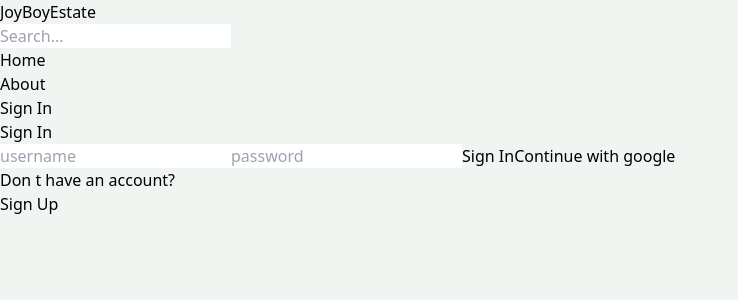
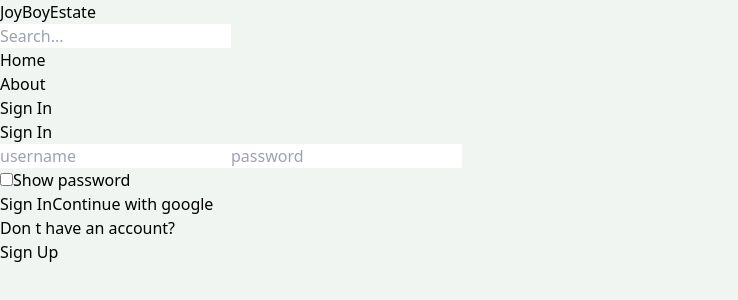
Before and after one commit to MohammedHarish2004/joyboy-estate, a React (Vite) app in the folder client/: page /sign-in in a window 1280 px wide. Shown: the top 300 px of the page, without its empty margins (0-738 px from the left). Built offline with nearby package versions, Linux system fonts and the light colour scheme; no server answers.

Commit message:
Show password functionality

```diff
--- a/client/src/pages/Profile.jsx
+++ b/client/src/pages/Profile.jsx
@@ -132,6 +132,20 @@ export default function Profile() {
       dispatch(signOutUserFailure(error.message))
     }
   }
+
+
+
+const handleShow = ()=>{
+  const pass = document.getElementById('password')
+  if(pass.type == 'password'){
+    pass.type = 'text'
+  }
+  else{
+    pass.type = 'password'
+  }
+}
+
+
   return (
     <div className='p-3 max-w-lg mx-auto'>
       <h1 className='text-4xl text-center font-semibold my-7'>Profile</h1>
@@ -154,6 +168,10 @@ export default function Profile() {
         <input id='username' type="text" className='border rounded-lg p-3' placeholder='username' defaultValue={currentUser.username} onChange={handleChange}/>
         <input id='email' type="email" className='border rounded-lg p-3' placeholder='email' defaultValue={currentUser.email} onChange={handleChange}/>
         <input id='password' type="password" className='border rounded-lg p-3' placeholder='password' onChange={handleChange}/>
+        <div className='flex gap-2'>
+        <input type="checkbox" id='showPassword' onClick={handleShow} style={{accentColor:'rgb(51,65,85)'}}/>
+        <label htmlFor="showPassword" className='text-sm text-slate-700 font-medium'>Show password</label>
+        </div>
         <button disabled={loading} className='bg-slate-700 rounded-lg p-3 text-white uppercase font-semibold hover:opacity-90 disabled:opacity-80'>{loading ? 'Loading...' : 'Update'}</button>
       </form>
       {error && <p className='text-red-700 font-medium mt-3'>{error}</p>}
--- a/client/src/pages/SignIn.jsx
+++ b/client/src/pages/SignIn.jsx
@@ -51,6 +51,16 @@ export default function SignIn() {
     }
   }
 
+  const handleShow = ()=>{
+    const pass = document.getElementById('password')
+    if(pass.type == 'password'){
+      pass.type = 'text'
+    }
+    else{
+      pass.type = 'password'
+    }
+  }
+
 
   return (
     <div className='p-3 max-w-lg mx-auto'>
@@ -58,6 +68,10 @@ export default function SignIn() {
       <form className='flex flex-col gap-4' onSubmit={handleSubmit}>
         <input type="text" id='username' placeholder='username' className='border p-3 rounded-lg focus:outline-none' onChange={handleChange}/>
         <input type="password" id='password' placeholder='password' className='border p-3 rounded-lg focus:outline-none' onChange={handleChange}/>
+        <div className='flex gap-2'>
+        <input type="checkbox" id='showPassword' onClick={handleShow} style={{accentColor:'rgb(51,65,85)'}}/>
+          <label htmlFor="showPassword" className='text-sm text-slate-700 font-medium'>Show password</label>
+        </div>
         <button disabled={loading} className='bg-slate-700 text-white p-3 rounded-lg uppercase hover:opacity-95 disabled:opacity-90'>{loading ? 'Loading...' : 'Sign In'}</button>
         <OAuth />
       </form>
--- a/client/src/pages/SignUp.jsx
+++ b/client/src/pages/SignUp.jsx
@@ -51,6 +51,15 @@
       }
     }
 
+    const handleShow = ()=>{
+      const pass = document.getElementById('password')
+      if(pass.type == 'password'){
+        pass.type = 'text'
+      }
+      else{
+        pass.type = 'password'
+      }
+    }
 
     return (
       <div className='p-3 max-w-lg mx-auto'>
@@ -59,6 +68,10 @@
           <input type="text" id='username' placeholder='username' className='border p-3 rounded-lg focus:outline-none' onChange={handleChange}/>
           <input type="email" id='email' placeholder='email' className='border p-3 rounded-lg focus:outline-none' onChange={handleChange}/>
           <input type="password" id='password' placeholder='password' className='border p-3 rounded-lg focus:outline-none' onChange={handleChange}/>
+          <div className='flex gap-2'>
+            <input type="checkbox" id='showPassword' onClick={handleShow} style={{accentColor:'rgb(51,65,85)'}}/>
+            <label htmlFor="showPassword" className='text-sm text-slate-700 font-medium'>Show password</label>
+          </div>
           <button disabled={loading} className='bg-slate-700 text-white p-3 rounded-lg uppercase hover:opacity-95 disabled:opacity-90'>{loading ? 'Loading...' : 'Sign Up'}</button>
         </form>
         <div className='flex gap-4 mt-5 font-medium'>
```
